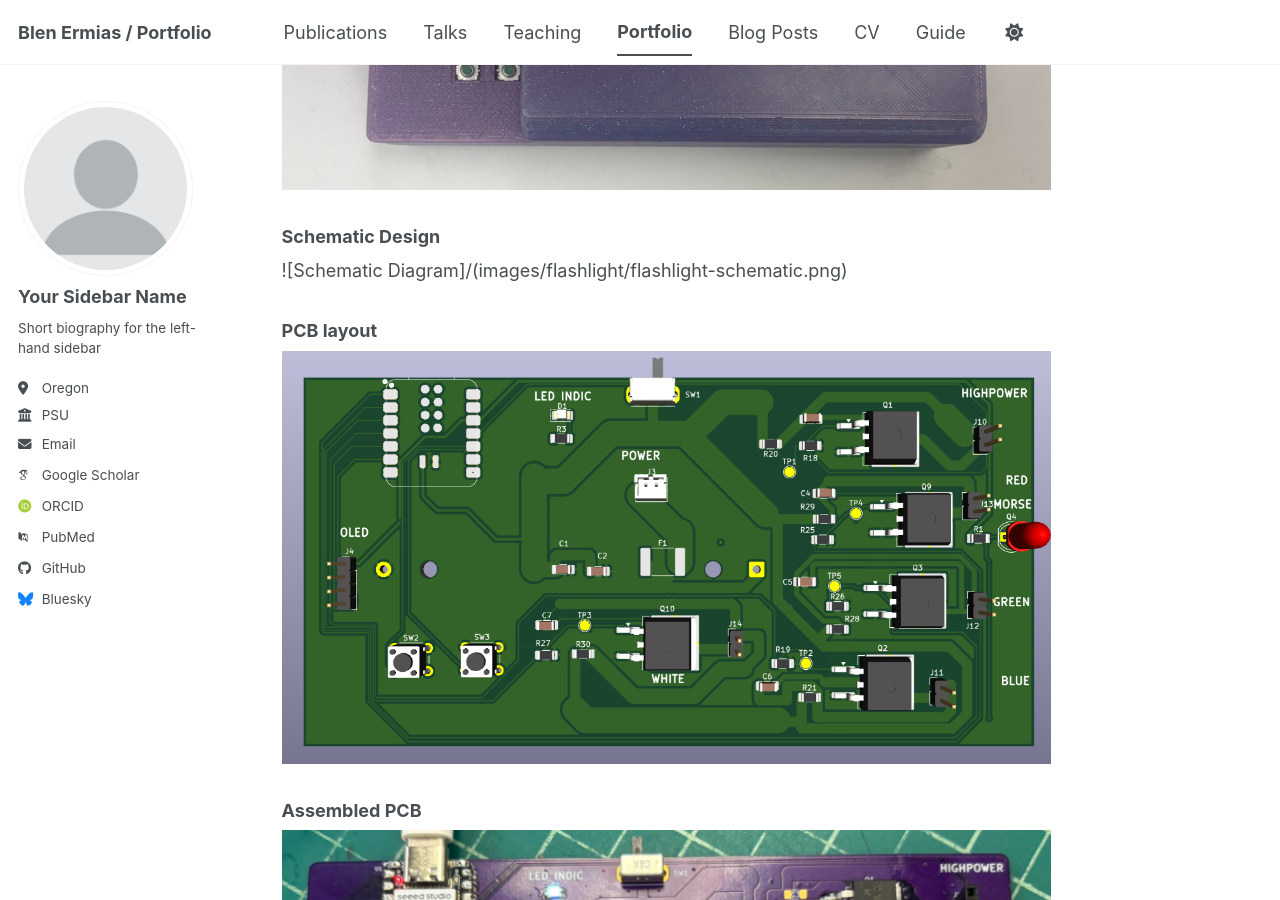
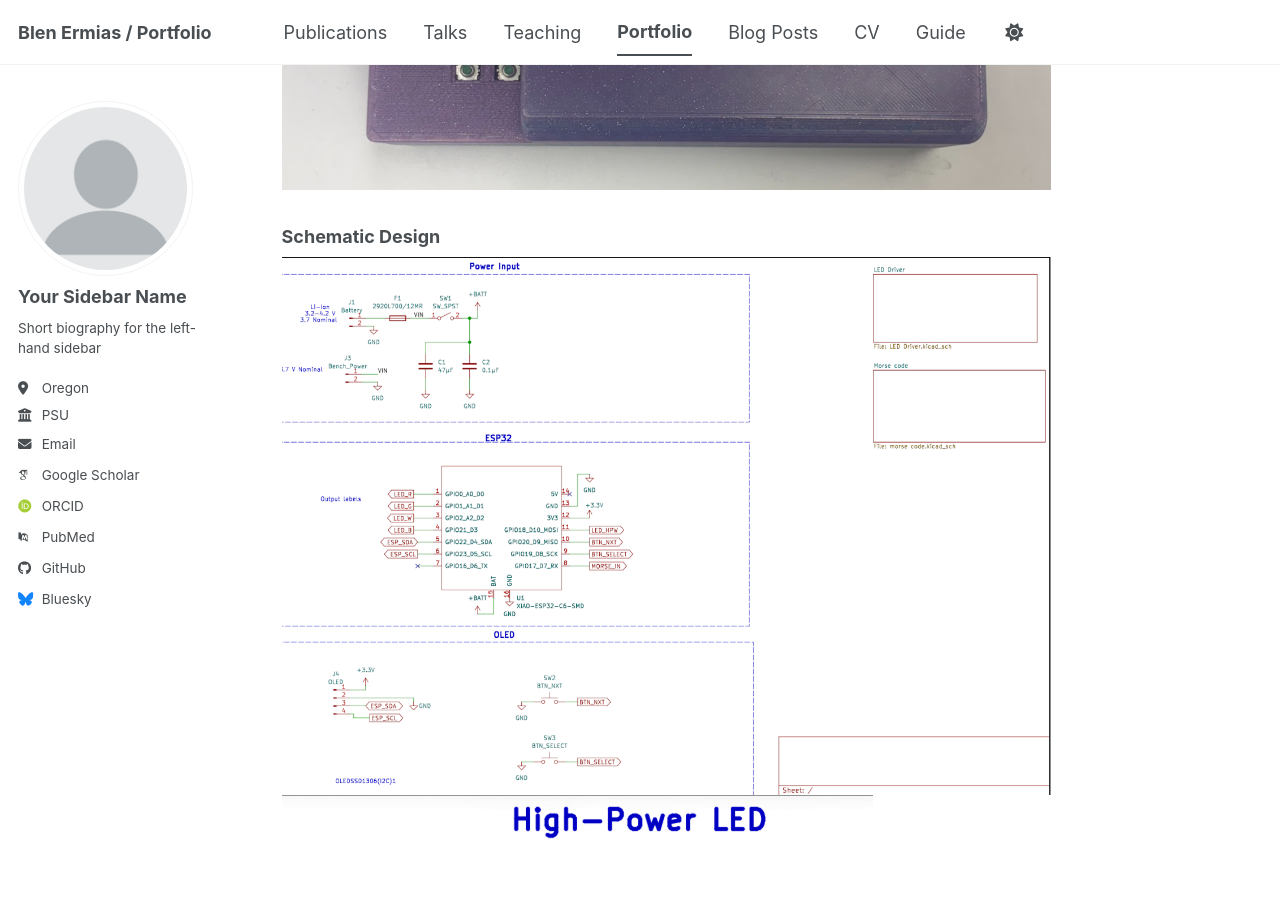
Before and after one commit to Blen-E/Blen-E.github.io, a Jekyll site: the page built from _portfolio/flashlight.md, in a window 1280 px wide and 900 px high, scrolled down 654 px. Built offline with Jekyll 4.4.1, drawn with Linux system fonts in a browser that asks for light colours; some web fonts are replaced; a script bundle is joined from its source files by our own code; library files that are not in the unit come from our copies.

Commit message:
Update flashlight.md by fixing pictures

```diff
--- a/_portfolio/flashlight.md
+++ b/_portfolio/flashlight.md
@@ -11,7 +11,8 @@ Designed and implemented an embedded system to control an RGBW LED flashlight us
 ![Flashlight Photo](/images/flashlight/flashlight-photo.png)
 
 ### Schematic Design
-![Schematic Diagram]/(images/flashlight/flashlight-schematic.png)
+![Schematic Diagram](/images/flashlight/flashlight-schematic.png)
+![Schematic Diagram](/images/flashlight/flashlight-schematic2.png)
 
 ### PCB layout
 ![Flashlight Photo](/images/flashlight/flashlight-layout.png)
```
